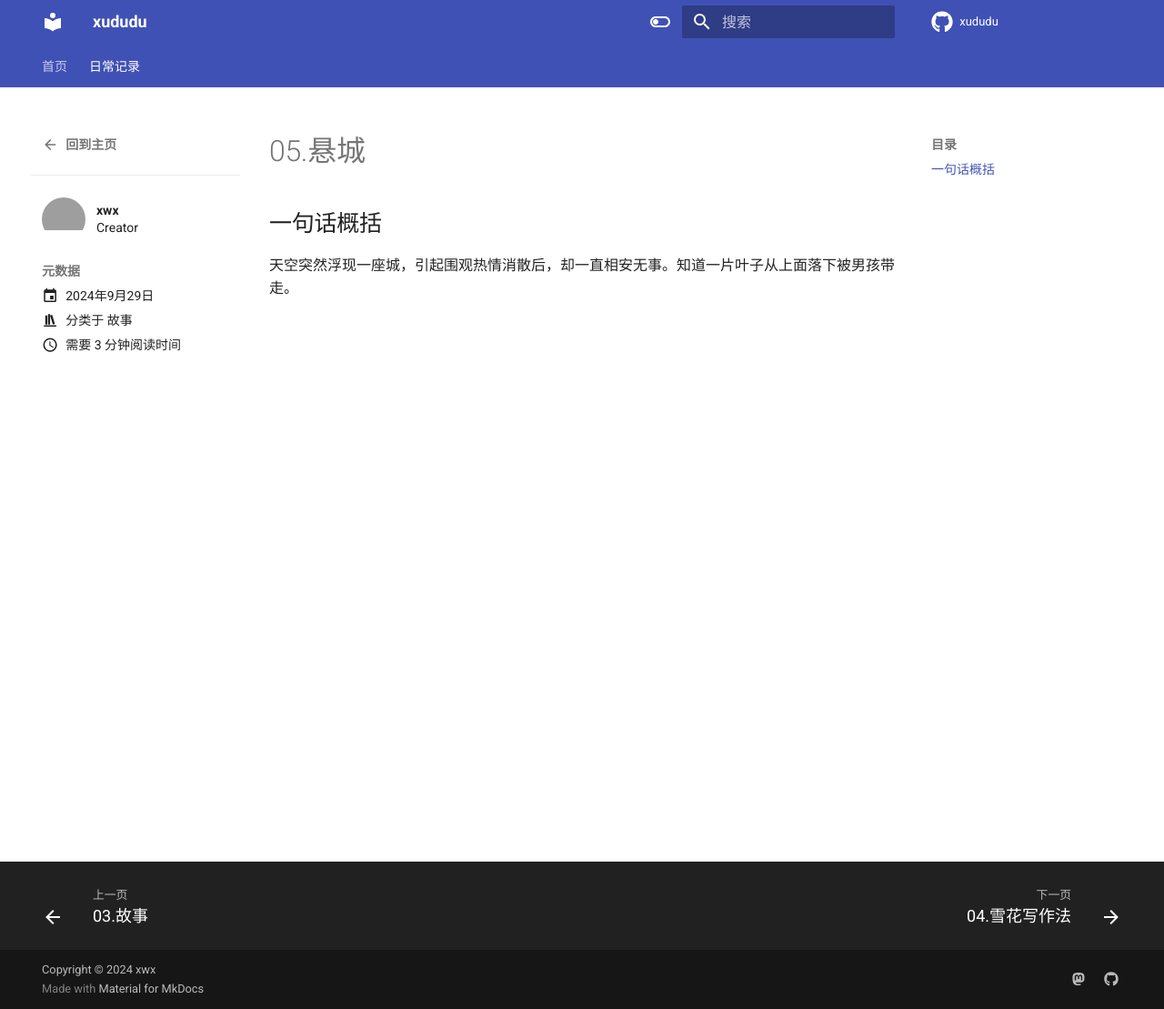
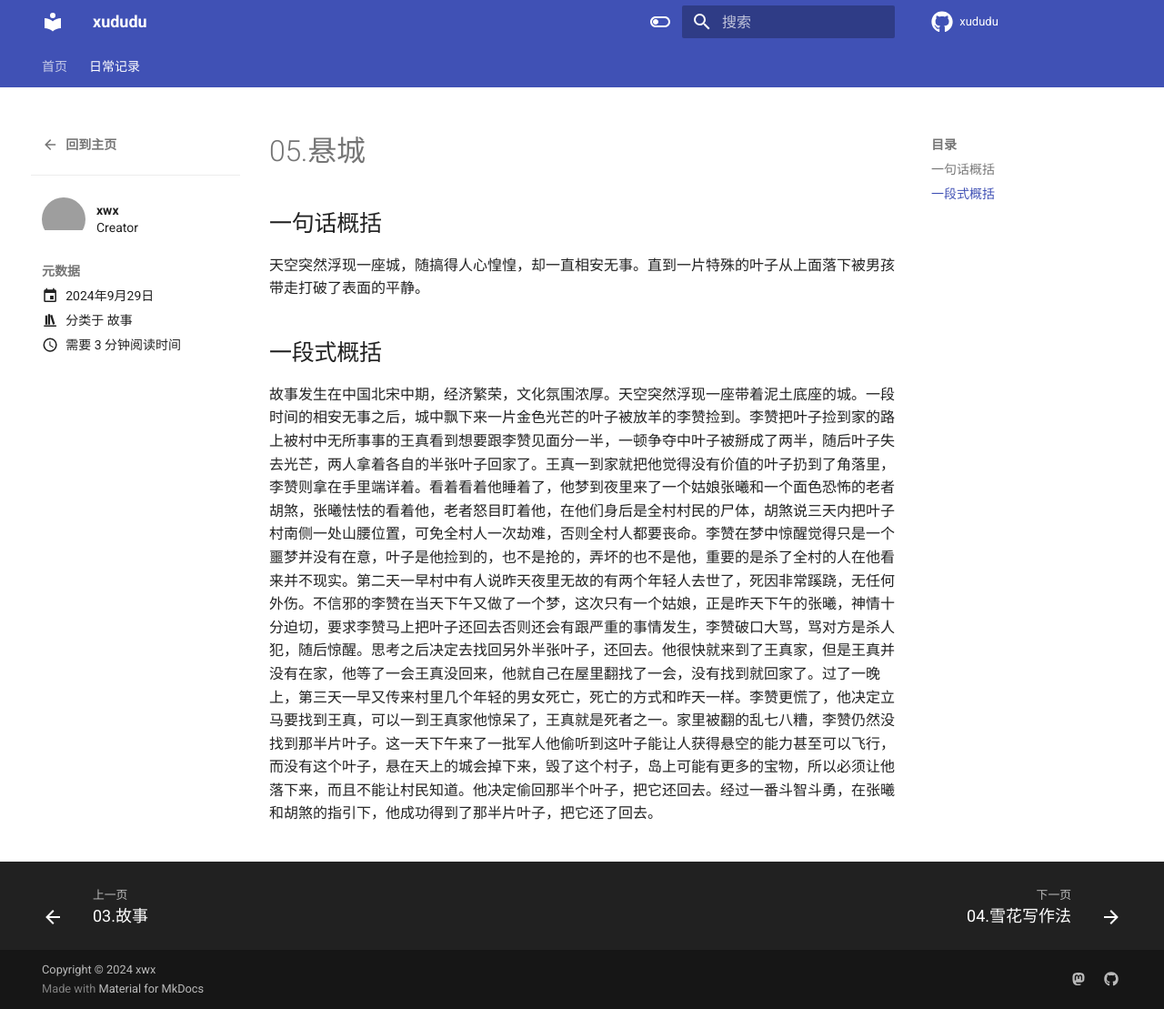
Before and after one commit to xududu/xududu.github.io, an MkDocs documentation site: the page built from docs/blog/posts/story/05.悬城.md, in a window 1280 px wide and 1109 px high. Shown: the whole window at 91% size. Built offline with MkDocs 1.6.1 and Material for MkDocs 9.7.7, drawn with Linux system fonts in a browser that asks for light colours; comment, search, counter and statistics services are not loaded; grey boxes are pictures that could not be loaded.

Commit message:
悬城第二步

```diff
--- a/docs/blog/posts/story/05.悬城.md
+++ b/docs/blog/posts/story/05.悬城.md
@@ -11,4 +11,26 @@ authors:
 
 ## 一句话概括
 
-天空突然浮现一座城，引起围观热情消散后，却一直相安无事。知道一片叶子从上面落下被男孩带走。
+天空突然浮现一座城，随搞得人心惶惶，却一直相安无事。直到一片特殊的叶子从上面落下被男孩带走打破了表面的平静。
+
+## 一段式概括
+
+故事发生在中国北宋中期，经济繁荣，文化氛围浓厚。天空突然浮现一座带着泥土底座的城。一段时间的相安无事之后，城中飘下来一片金色光芒的叶子被放羊的李赞捡到。李赞把叶子捡到家的路上被村中无所事事的王真看到想要跟李赞见面分一半，一顿争夺中叶子被掰成了两半，随后叶子失去光芒，两人拿着各自的半张叶子回家了。王真一到家就把他觉得没有价值的叶子扔到了角落里，李赞则拿在手里端详着。看着看着他睡着了，他梦到夜里来了一个姑娘张曦和一个面色恐怖的老者胡煞，张曦怯怯的看着他，老者怒目盯着他，在他们身后是全村村民的尸体，胡煞说三天内把叶子村南侧一处山腰位置，可免全村人一次劫难，否则全村人都要丧命。李赞在梦中惊醒觉得只是一个噩梦并没有在意，叶子是他捡到的，也不是抢的，弄坏的也不是他，重要的是杀了全村的人在他看来并不现实。第二天一早村中有人说昨天夜里无故的有两个年轻人去世了，死因非常蹊跷，无任何外伤。不信邪的李赞在当天下午又做了一个梦，这次只有一个姑娘，正是昨天下午的张曦，神情十分迫切，要求李赞马上把叶子还回去否则还会有跟严重的事情发生，李赞破口大骂，骂对方是杀人犯，随后惊醒。思考之后决定去找回另外半张叶子，还回去。他很快就来到了王真家，但是王真并没有在家，他等了一会王真没回来，他就自己在屋里翻找了一会，没有找到就回家了。过了一晚上，第三天一早又传来村里几个年轻的男女死亡，死亡的方式和昨天一样。李赞更慌了，他决定立马要找到王真，可以一到王真家他惊呆了，王真就是死者之一。家里被翻的乱七八糟，李赞仍然没找到那半片叶子。这一天下午来了一批军人他偷听到这叶子能让人获得悬空的能力甚至可以飞行，而没有这个叶子，悬在天上的城会掉下来，毁了这个村子，岛上可能有更多的宝物，所以必须让他落下来，而且不能让村民知道。他决定偷回那半个叶子，把它还回去。经过一番斗智斗勇，在张曦和胡煞的指引下，他成功得到了那半片叶子，把它还了回去。
+
+<!-- Giscus 评论区 -->
+<script src="https://giscus.app/client.js"
+        data-repo="xududu/comment"
+        data-repo-id="R_kgDOM38V-w"
+        data-category="General"
+        data-category-id="DIC_kwDOM38V-84Ci1xc"
+        data-mapping="pathname"
+        data-strict="0"
+        data-reactions-enabled="1"
+        data-emit-metadata="1"
+        data-input-position="top"
+        data-theme="preferred_color_scheme"
+        data-lang="zh-CN"
+        data-loading="lazy"
+        crossorigin="anonymous"
+        async>
+</script>
```
